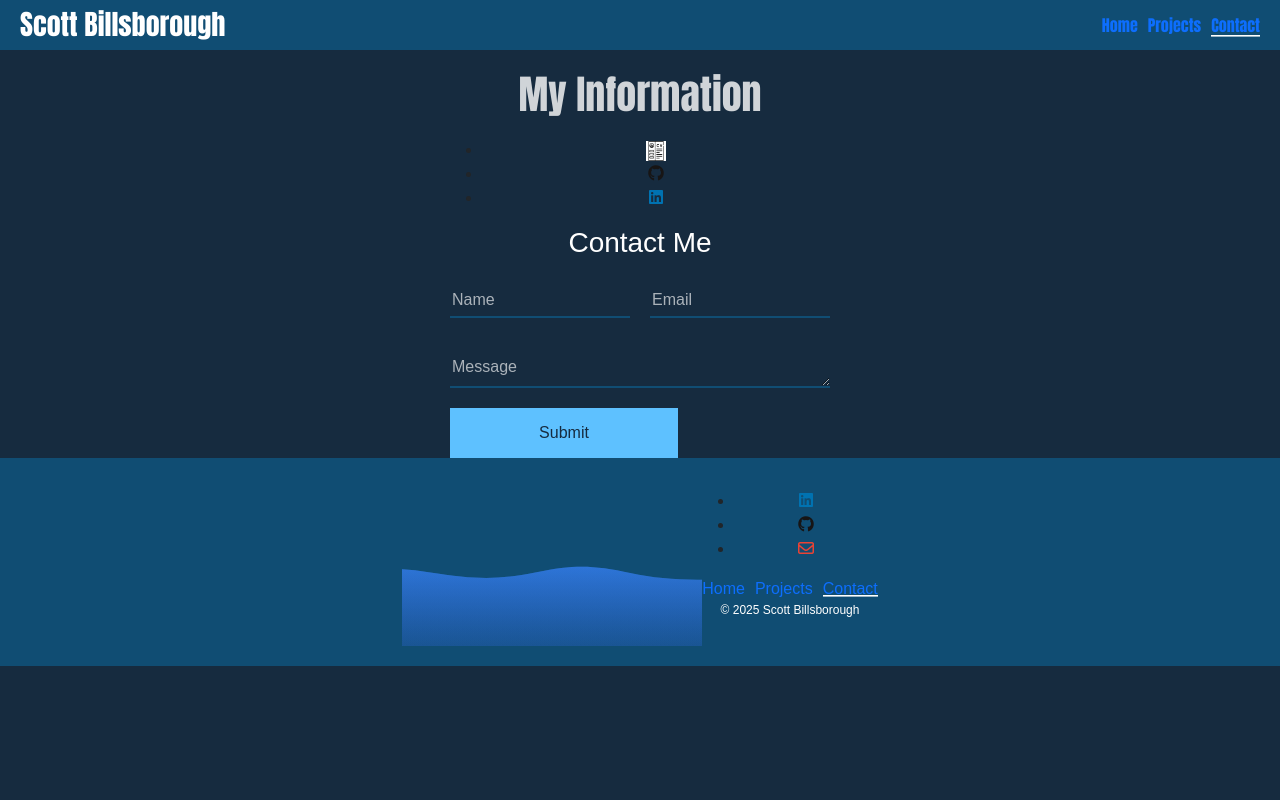
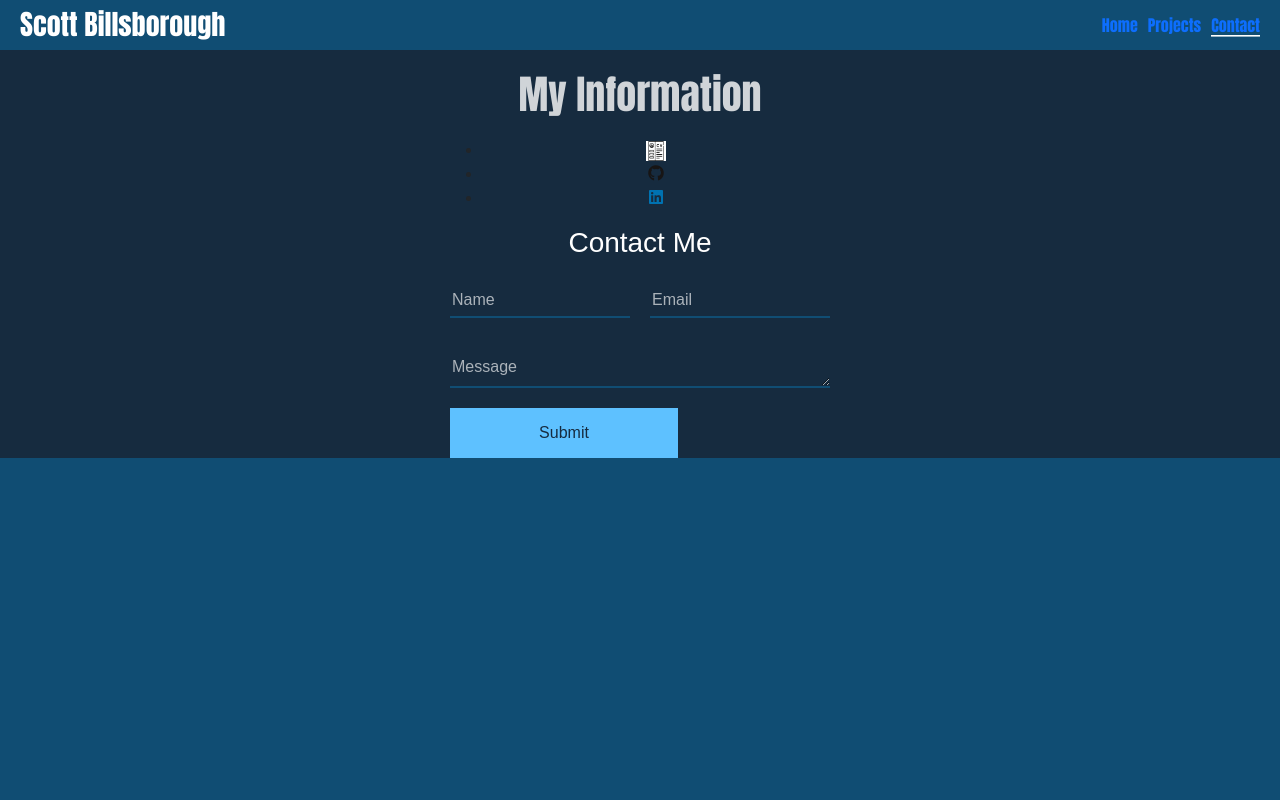
Before and after one commit to sbillsborough/react-portfolio, a React (Create React App) app in the folder react-portfolio/: page /contact in a window 1280 px wide. Shown: the top 800 px of the page. Built offline with nearby package versions, Linux system fonts and the light colour scheme; a web font is replaced by a local one.

Commit message:
Socials links and legal are underneath the animated background
Removed display flex from footer
Set flex i=on socials with space-between

```diff
--- a/react-portfolio/src/index.css
+++ b/react-portfolio/src/index.css
@@ -28,6 +28,10 @@ h1 {
   color: #ffffffcc;
   margin: 20px auto !important;
   text-align: center;
+}
+
+.background {
+  width: 100% !important;
 }
 
 /* NavBar styling */
@@ -332,10 +336,6 @@ button:hover {
 /* Footer Styling */
 
 footer {
-  position: relative;
-  display: flex;
-  justify-content: center;
-  align-items: center;
   width: 100%;
   height: auto;
   padding: 20px;
@@ -346,6 +346,19 @@ footer {
 .legal {
   color: var(--white-text);
   font-size: 12px;
+}
+
+.socials {
+  display: flex;
+  justify-content: space-around;
+  margin: 0;
+  padding: 0;
+  list-style: none;
+  /* width: 100vw; */
+}
+
+.background {
+  width: 100vw;
 }
 
 /* Media Queries */
```
